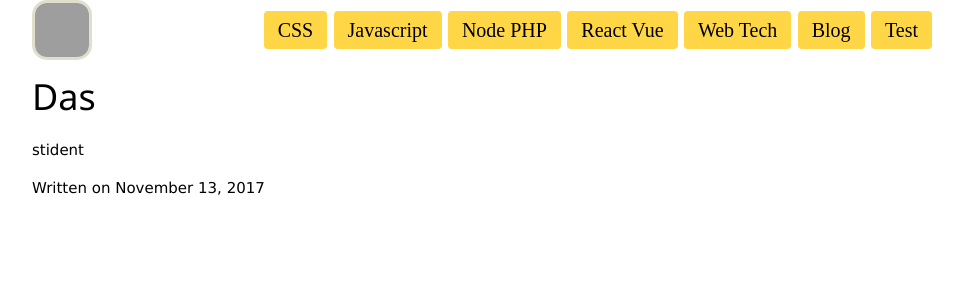
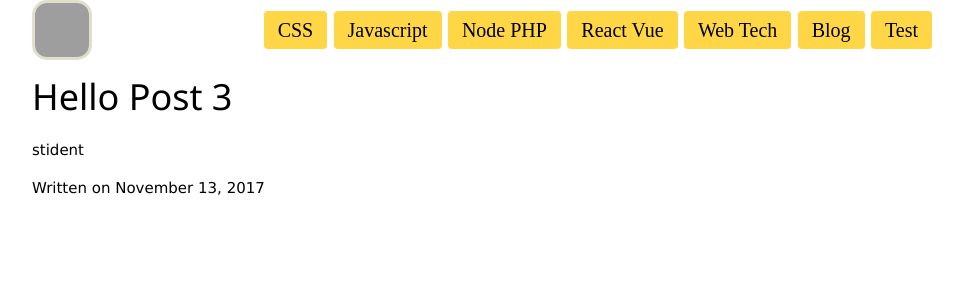
Before and after one commit to rfd3344a/rfd3344.github.io, a Jekyll site: the page built from _posts/2017-11-13-das.md, in a window 1280 px wide. Shown: the top 300 px of the page, without its empty margins (158-1121 px from the left). Built offline with Jekyll 4.4.1, drawn with Linux system fonts in a browser that asks for light colours; some web fonts are replaced; grey boxes are pictures that could not be loaded.

Commit message:
Update 2017-11-13-das.md

```diff
--- a/_posts/2017-11-13-das.md
+++ b/_posts/2017-11-13-das.md
@@ -1,6 +1,6 @@
 ---
 layout: post
-title:
-image:
+title: Hello Post 3
+image: https://i.pinimg.com/736x/7d/4b/94/7d4b94663003d2599ebafad05e17020d--arte-graffiti-street-art-graffiti.jpg
 ---
 stident
```
